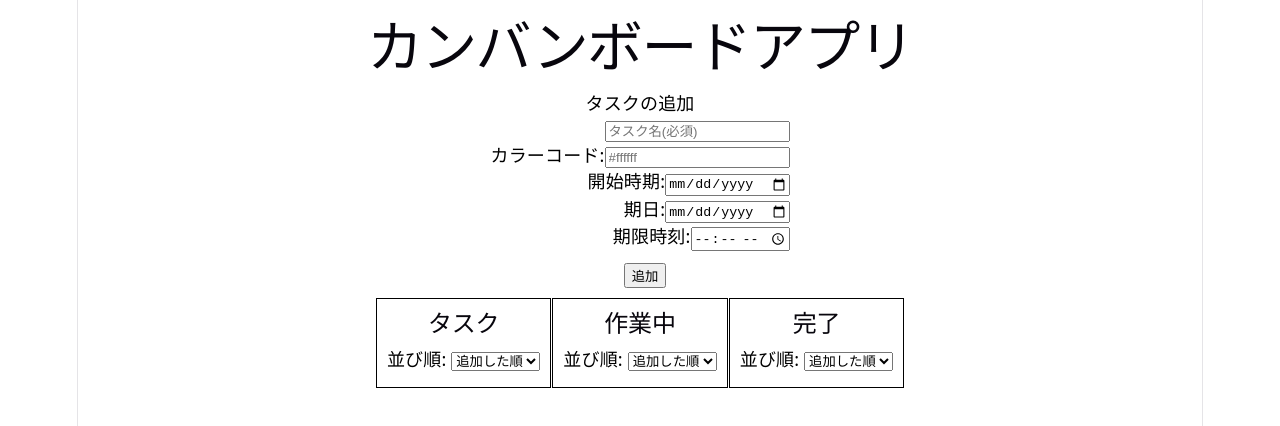
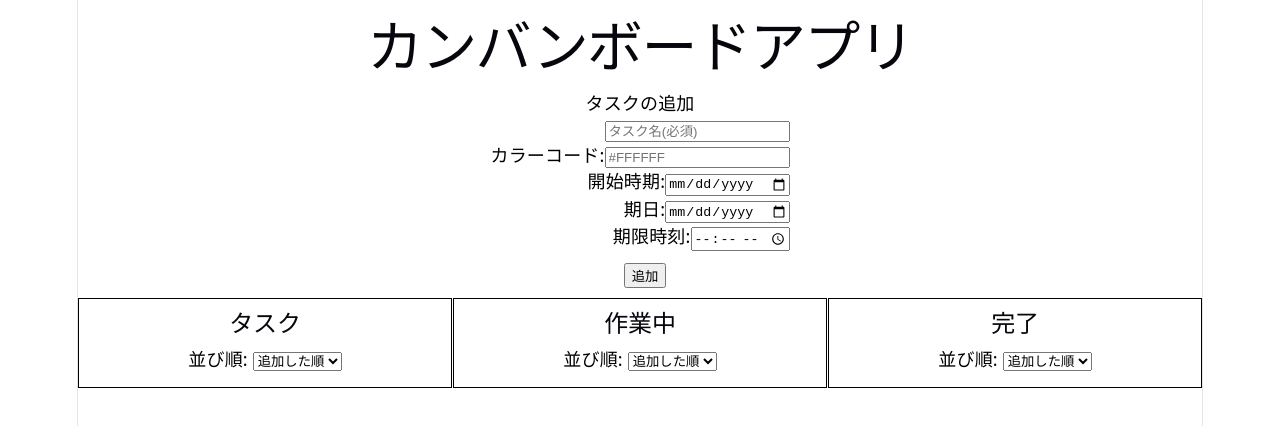
Before and after one commit to HW22A016/kanban-board, a React (Vite) app: page / in a window 1280 px wide. Shown: the top 426 px of the page. Built offline with nearby package versions, Linux system fonts and the light colour scheme.

Commit message:
タスク、作業中、完了の枠がはみ出ないように修正

```diff
--- a/src/App.jsx
+++ b/src/App.jsx
@@ -325,7 +325,7 @@ function App() {
               <input
                 type="text"
                 value={newTaskColor}
-                placeholder='#ffffff'
+                placeholder='#FFFFFF'
                 onChange={(e) => setNewTaskColor(e.target.value)} />
             </div>
 
--- a/src/kanban-boardStyle.module.css
+++ b/src/kanban-boardStyle.module.css
@@ -2,6 +2,8 @@
 {
     border: 1px solid #000;
     padding: 10px;
+    flex: 1;
+    min-width: 0;
 }
 
 .card
@@ -10,6 +12,13 @@
     border: 1px solid #000;
     padding: 5px 5px 15px 5px;
     margin-bottom: 10px;
+    overflow-wrap: break-word;  /*文字の折り返し*/
+}
+
+.card input
+{
+    width: 100%;
+    box-sizing: border-box;
 }
 
 .deleteContainer
```
